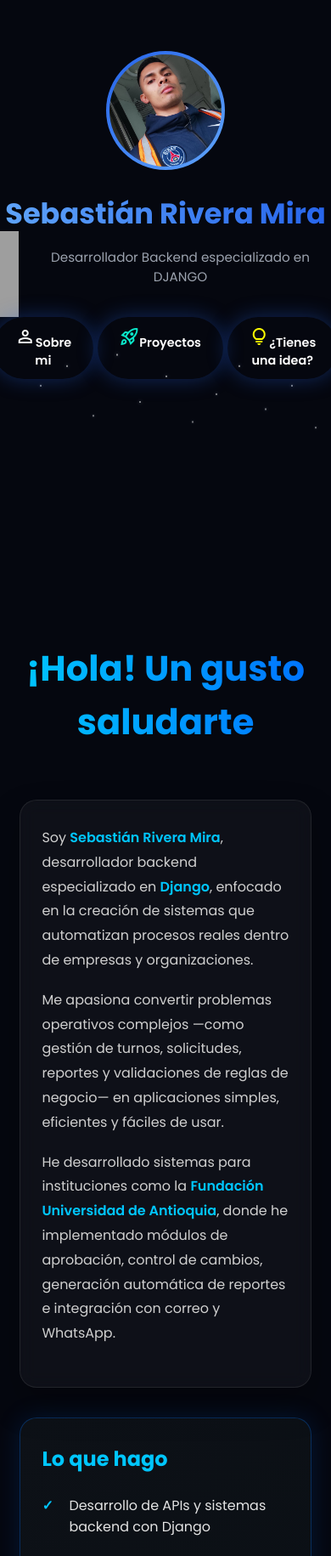
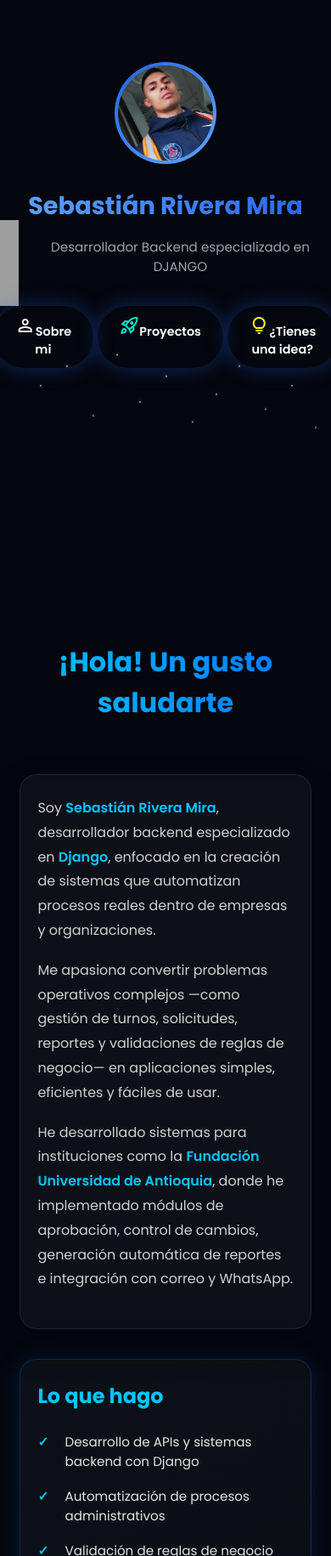
Before and after one commit to srivera227/Portafolio, a plain HTML site: page index.html in a window 390 px wide. Shown: the part 169-2000 px from the top of the page at 85% size. Drawn offline with nearby package versions, Linux system fonts and the light colour scheme; grey boxes are pictures that could not be loaded.

Commit message:
Update style.css

```diff
--- a/style.css
+++ b/style.css
@@ -424,3 +424,32 @@ footer{text-align:center;padding:2.5rem;color:var(--muted)}
     font-size: 1rem;
   }
 }
+
+@media (max-width: 480px) {
+  h1 {
+    font-size: 1.8rem;
+  }
+
+  .title h2,
+  #sobreMi .title h2 {
+    font-size: 2rem;
+  }
+
+  .photo-wrap {
+    width: 120px;
+    height: 120px;
+  }
+
+  .about-text,
+  .about-skills {
+    padding: 25px 20px;
+  }
+
+  .about-skills li {
+    font-size: 0.95rem;
+  }
+
+  footer {
+    font-size: 0.85rem;
+  }
+}
```
